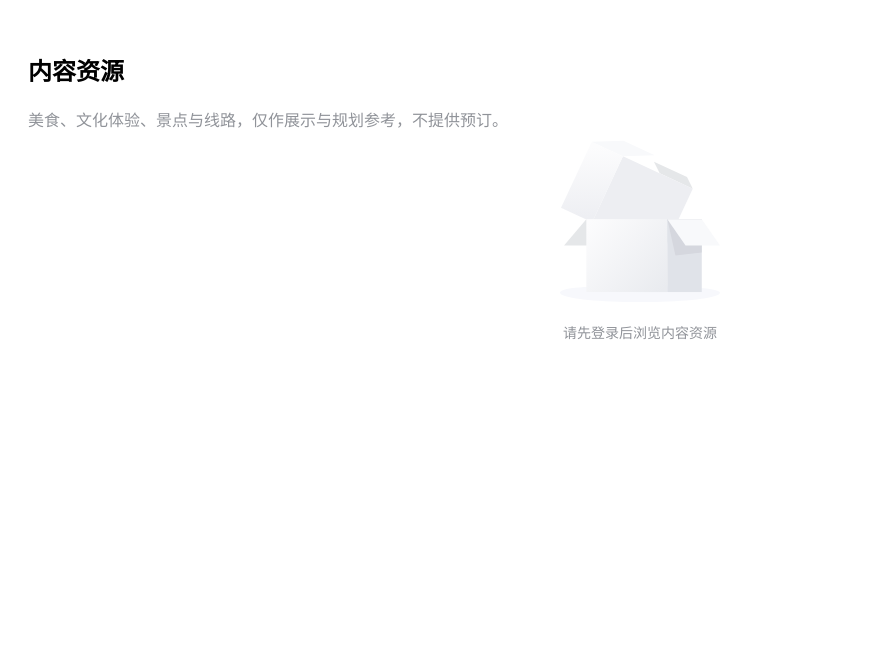
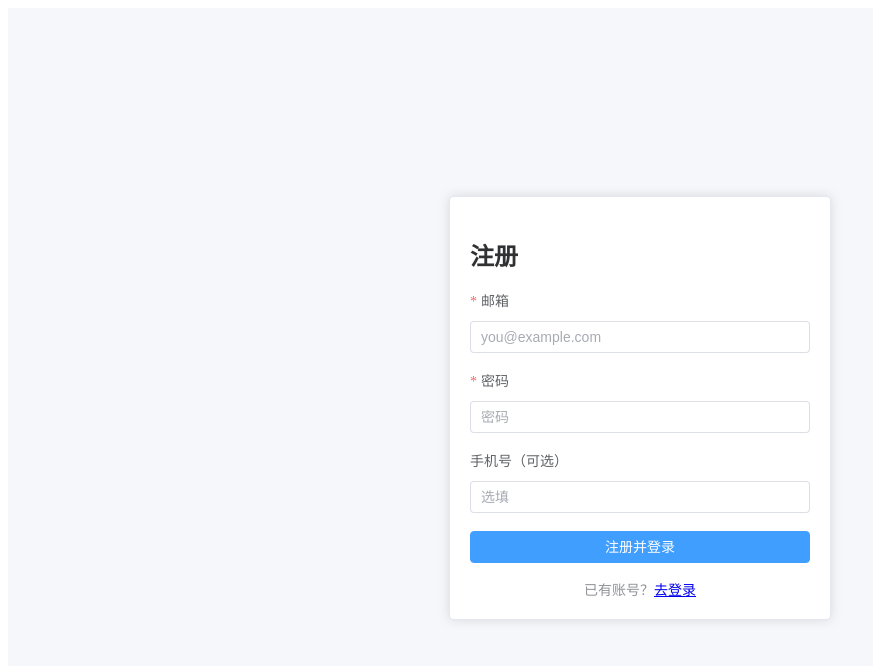
Before and after one commit to hsjs-z/AITravel-Plan, a Vue app in the folder frontend/: page /register in a window 1280 px wide. Before the commit this address led to /content. Shown: the top 666 px of the page, without its empty margins (0-873 px from the left). Built offline with nearby package versions, Linux system fonts and the light colour scheme.

Commit message:
feat(T063): auth API client plus login and register pages

```diff
--- /dev/null
+++ b/frontend/src/api/auth.ts
@@ -0,0 +1,20 @@
+import http from './http'
+import type { LoginResult, UserProfile } from './types'
+
+export interface RegisterPayload {
+  email: string
+  password: string
+  phone?: string
+}
+
+export function register(payload: RegisterPayload): Promise<LoginResult> {
+  return http.post('/auth/register', payload)
+}
+
+export function login(email: string, password: string): Promise<LoginResult> {
+  return http.post('/auth/login', { email, password })
+}
+
+export function me(): Promise<UserProfile> {
+  return http.get('/users/me')
+}
--- a/frontend/src/api/http.ts
+++ b/frontend/src/api/http.ts
@@ -1,4 +1,5 @@
 import axios from 'axios'
+import { clearSession, getToken } from './session'
 
 /**
  * 统一 API 客户端：经 Vite 代理转发到 gateway（/api 前缀被 rewrite 移除）。
@@ -10,7 +11,7 @@ const http = axios.create({
 })
 
 http.interceptors.request.use((config) => {
-  const token = localStorage.getItem('token')
+  const token = getToken()
   if (token) {
     config.headers.Authorization = `Bearer ${token}`
   }
@@ -30,8 +31,11 @@ http.interceptors.response.use(
   },
   (error) => {
     if (error.response?.status === 401) {
-      localStorage.removeItem('token')
-      localStorage.removeItem('userId')
+      clearSession()
+      const path = window.location.pathname
+      if (path !== '/login' && path !== '/register') {
+        window.location.assign(`/login?redirect=${encodeURIComponent(path)}`)
+      }
     }
     const message = error.response?.data?.message || error.message || '网络错误'
     return Promise.reject(new Error(message))
--- /dev/null
+++ b/frontend/src/api/session.ts
@@ -0,0 +1,20 @@
+const TOKEN_KEY = 'token'
+const USER_ID_KEY = 'userId'
+
+export function getToken(): string | null {
+  return localStorage.getItem(TOKEN_KEY)
+}
+
+export function getUserId(): string | null {
+  return localStorage.getItem(USER_ID_KEY)
+}
+
+export function saveSession(token: string, userId: string): void {
+  localStorage.setItem(TOKEN_KEY, token)
+  localStorage.setItem(USER_ID_KEY, userId)
+}
+
+export function clearSession(): void {
+  localStorage.removeItem(TOKEN_KEY)
+  localStorage.removeItem(USER_ID_KEY)
+}
--- a/frontend/src/router/index.ts
+++ b/frontend/src/router/index.ts
@@ -1,13 +1,31 @@
 import { createRouter, createWebHistory } from 'vue-router'
 import ContentView from '../views/content/ContentView.vue'
+import LoginView from '../views/auth/LoginView.vue'
+import RegisterView from '../views/auth/RegisterView.vue'
+import { getToken } from '../api/session'
 
 const router = createRouter({
   history: createWebHistory(),
   routes: [
     { path: '/', redirect: '/content' },
     { path: '/content', name: 'content', component: ContentView },
+    { path: '/login', name: 'login', component: LoginView },
+    { path: '/register', name: 'register', component: RegisterView },
     { path: '/:pathMatch(.*)*', redirect: '/content' },
   ],
 })
 
+router.beforeEach((to) => {
+  const token = getToken()
+  const isAuthPage = to.name === 'login' || to.name === 'register'
+
+  if (!token && !isAuthPage) {
+    return { name: 'login', query: { redirect: to.fullPath } }
+  }
+  if (token && isAuthPage) {
+    return { name: 'content' }
+  }
+  return true
+})
+
 export default router
--- /dev/null
+++ b/frontend/src/views/auth/LoginView.vue
@@ -0,0 +1,117 @@
+<template>
+  <el-container class="auth-page">
+    <el-main class="auth-main">
+      <el-card class="auth-card">
+        <h2>登录</h2>
+        <el-form
+          ref="formRef"
+          :model="form"
+          :rules="rules"
+          label-position="top"
+          @submit.prevent="submit"
+        >
+          <el-form-item label="邮箱" prop="email">
+            <el-input v-model="form.email" placeholder="you@example.com" autocomplete="email" />
+          </el-form-item>
+          <el-form-item label="密码" prop="password">
+            <el-input
+              v-model="form.password"
+              type="password"
+              show-password
+              placeholder="密码"
+              autocomplete="current-password"
+            />
+          </el-form-item>
+          <el-alert
+            v-if="error"
+            :title="error"
+            type="error"
+            :closable="false"
+            class="form-error"
+          />
+          <el-button type="primary" native-type="submit" :loading="loading" class="submit-btn">
+            登录
+          </el-button>
+          <p class="switch-link">
+            还没有账号？<router-link to="/register">去注册</router-link>
+          </p>
+        </el-form>
+      </el-card>
+    </el-main>
+  </el-container>
+</template>
+
+<script setup lang="ts">
+import { reactive, ref } from 'vue'
+import { useRoute, useRouter } from 'vue-router'
+import type { FormInstance, FormRules } from 'element-plus'
+import { login } from '../../api/auth'
+import { saveSession } from '../../api/session'
+
+const route = useRoute()
+const router = useRouter()
+const formRef = ref<FormInstance>()
+
+const form = reactive({ email: '', password: '' })
+const rules: FormRules = {
+  email: [
+    { required: true, message: '请输入邮箱', trigger: 'blur' },
+    { type: 'email', message: '邮箱格式不正确', trigger: 'blur' },
+  ],
+  password: [{ required: true, message: '请输入密码', trigger: 'blur' }],
+}
+
+const loading = ref(false)
+const error = ref<string | null>(null)
+
+async function submit() {
+  if (!formRef.value) return
+  const valid = await formRef.value.validate().catch(() => false)
+  if (!valid) return
+
+  loading.value = true
+  error.value = null
+  try {
+    const result = await login(form.email, form.password)
+    saveSession(result.token, result.userId)
+    const redirect = typeof route.query.redirect === 'string' ? route.query.redirect : '/content'
+    await router.replace(redirect)
+  } catch (err) {
+    error.value = err instanceof Error ? err.message : '登录失败'
+  } finally {
+    loading.value = false
+  }
+}
+</script>
+
+<style scoped>
+.auth-page {
+  min-height: 100vh;
+  background: #f5f7fa;
+}
+
+.auth-main {
+  display: flex;
+  align-items: center;
+  justify-content: center;
+}
+
+.auth-card {
+  width: 380px;
+}
+
+.form-error {
+  margin-bottom: 16px;
+}
+
+.submit-btn {
+  width: 100%;
+}
+
+.switch-link {
+  margin: 16px 0 0;
+  text-align: center;
+  color: #909399;
+  font-size: 14px;
+}
+</style>
--- /dev/null
+++ b/frontend/src/views/auth/RegisterView.vue
@@ -0,0 +1,122 @@
+<template>
+  <el-container class="auth-page">
+    <el-main class="auth-main">
+      <el-card class="auth-card">
+        <h2>注册</h2>
+        <el-form
+          ref="formRef"
+          :model="form"
+          :rules="rules"
+          label-position="top"
+          @submit.prevent="submit"
+        >
+          <el-form-item label="邮箱" prop="email">
+            <el-input v-model="form.email" placeholder="you@example.com" autocomplete="email" />
+          </el-form-item>
+          <el-form-item label="密码" prop="password">
+            <el-input
+              v-model="form.password"
+              type="password"
+              show-password
+              placeholder="密码"
+              autocomplete="new-password"
+            />
+          </el-form-item>
+          <el-form-item label="手机号（可选）" prop="phone">
+            <el-input v-model="form.phone" placeholder="选填" />
+          </el-form-item>
+          <el-alert
+            v-if="error"
+            :title="error"
+            type="error"
+            :closable="false"
+            class="form-error"
+          />
+          <el-button type="primary" native-type="submit" :loading="loading" class="submit-btn">
+            注册并登录
+          </el-button>
+          <p class="switch-link">
+            已有账号？<router-link to="/login">去登录</router-link>
+          </p>
+        </el-form>
+      </el-card>
+    </el-main>
+  </el-container>
+</template>
+
+<script setup lang="ts">
+import { reactive, ref } from 'vue'
+import { useRouter } from 'vue-router'
+import type { FormInstance, FormRules } from 'element-plus'
+import { register } from '../../api/auth'
+import { saveSession } from '../../api/session'
+
+const router = useRouter()
+const formRef = ref<FormInstance>()
+
+const form = reactive({ email: '', password: '', phone: '' })
+const rules: FormRules = {
+  email: [
+    { required: true, message: '请输入邮箱', trigger: 'blur' },
+    { type: 'email', message: '邮箱格式不正确', trigger: 'blur' },
+  ],
+  password: [{ required: true, message: '请输入密码', trigger: 'blur' }],
+}
+
+const loading = ref(false)
+const error = ref<string | null>(null)
+
+async function submit() {
+  if (!formRef.value) return
+  const valid = await formRef.value.validate().catch(() => false)
+  if (!valid) return
+
+  loading.value = true
+  error.value = null
+  try {
+    const result = await register({
+      email: form.email,
+      password: form.password,
+      phone: form.phone.trim() || undefined,
+    })
+    saveSession(result.token, result.userId)
+    await router.replace('/content')
+  } catch (err) {
+    error.value = err instanceof Error ? err.message : '注册失败'
+  } finally {
+    loading.value = false
+  }
+}
+</script>
+
+<style scoped>
+.auth-page {
+  min-height: 100vh;
+  background: #f5f7fa;
+}
+
+.auth-main {
+  display: flex;
+  align-items: center;
+  justify-content: center;
+}
+
+.auth-card {
+  width: 380px;
+}
+
+.form-error {
+  margin-bottom: 16px;
+}
+
+.submit-btn {
+  width: 100%;
+}
+
+.switch-link {
+  margin: 16px 0 0;
+  text-align: center;
+  color: #909399;
+  font-size: 14px;
+}
+</style>
```
Also changed, not shown: frontend/src/api/types.ts (+11 -0 lines).
